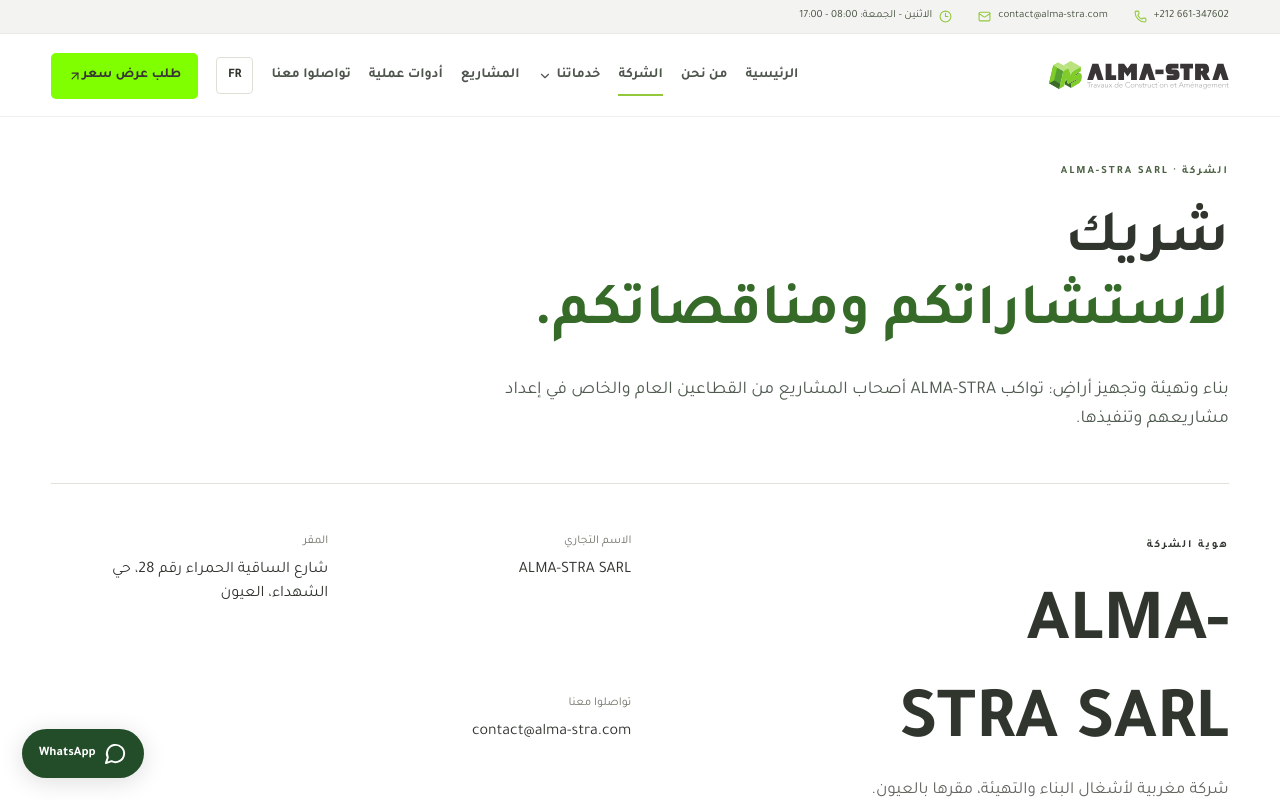
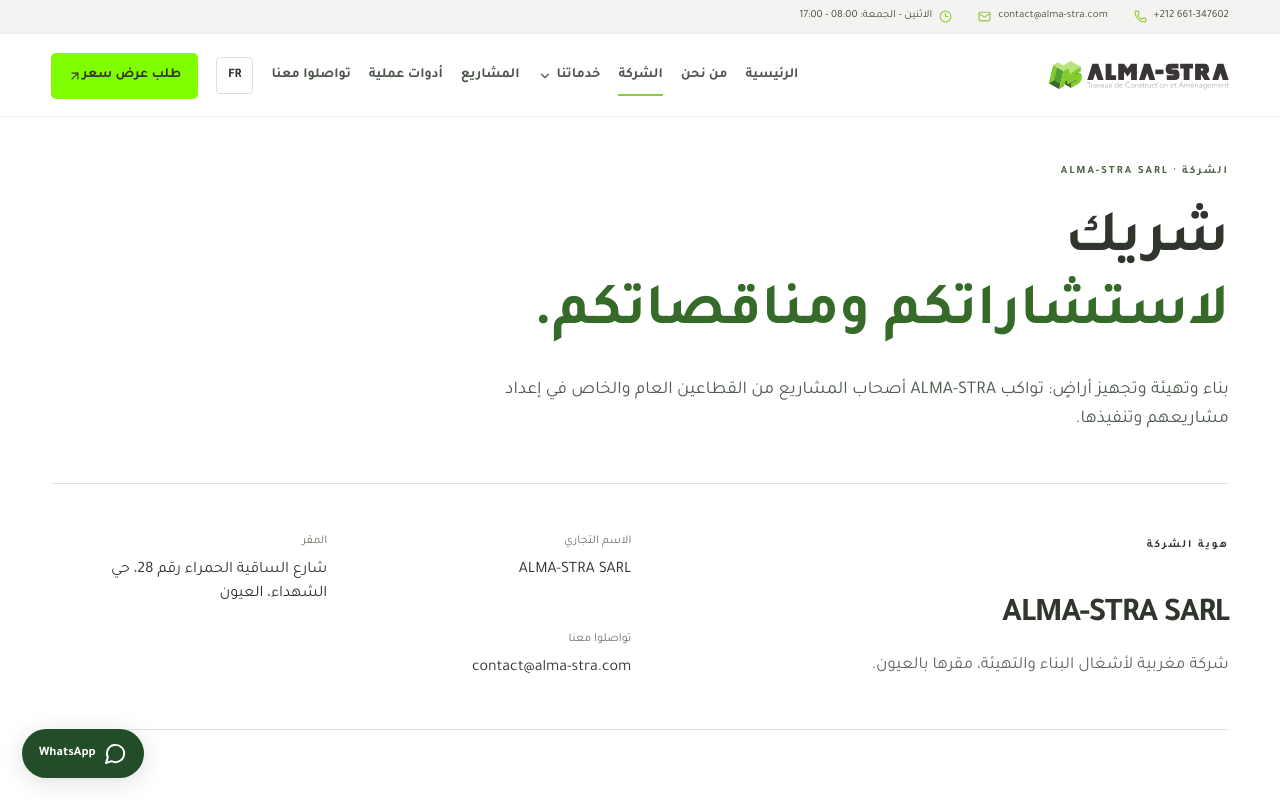
Before and after one commit to ilyassrachouady/https-www.alma-stra.com-, a Next.js app: page /ar/societe in a window 1280 px wide. Shown: the top 800 px of the page. Built offline with nearby package versions, Linux system fonts and the light colour scheme.

Commit message:
Reduce company identity heading size

```diff
--- a/app/about.css
+++ b/app/about.css
@@ -49,3 +49,7 @@ html[dir='rtl'] .alma-about h1,html[dir='rtl'] .alma-about h2,html[dir='rtl'] .a
 @media(max-width:900px){.company-page{padding-top:72px}}
 @media(max-width:600px){.company-page .inner-hero{padding-top:34px;padding-bottom:34px}.company-page .inner-hero h1{font-size:clamp(34px,8.6vw,48px);letter-spacing:-.035em}.company-page .inner-hero p{font-size:16px;margin-top:20px}.company-page .company-identity{padding-block:34px}}
 html[dir='rtl'] .company-page .inner-hero h1{letter-spacing:0;line-height:1.25}
+
+.company-page .company-identity .display-title{font-size:clamp(28px,2.6vw,40px);line-height:1.15;letter-spacing:-.035em;margin:18px 0 16px;max-width:none}
+.company-page .company-identity dl{align-content:start;gap:24px 28px}
+@media(max-width:600px){.company-page .company-identity .display-title{font-size:28px}}
```
